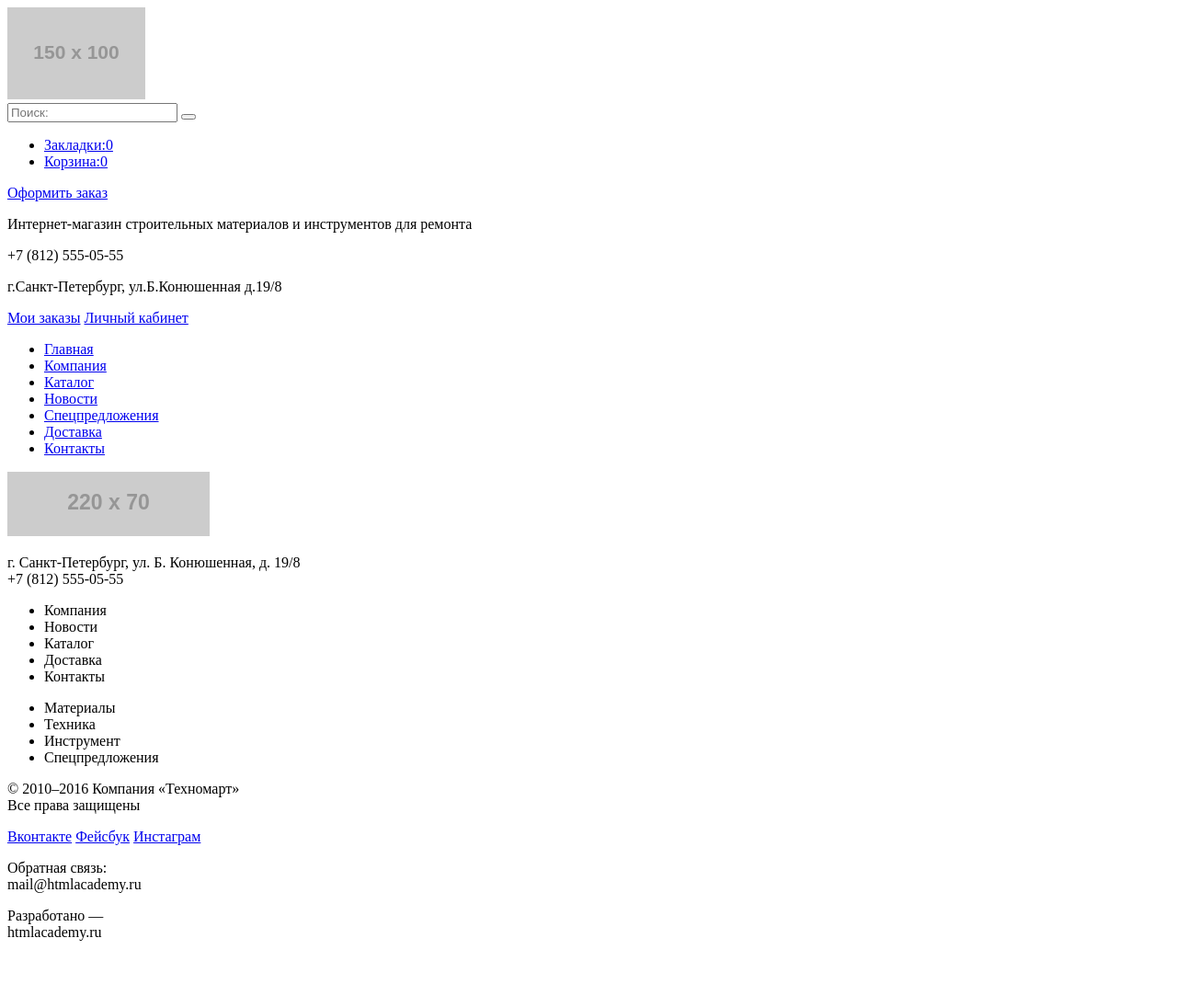
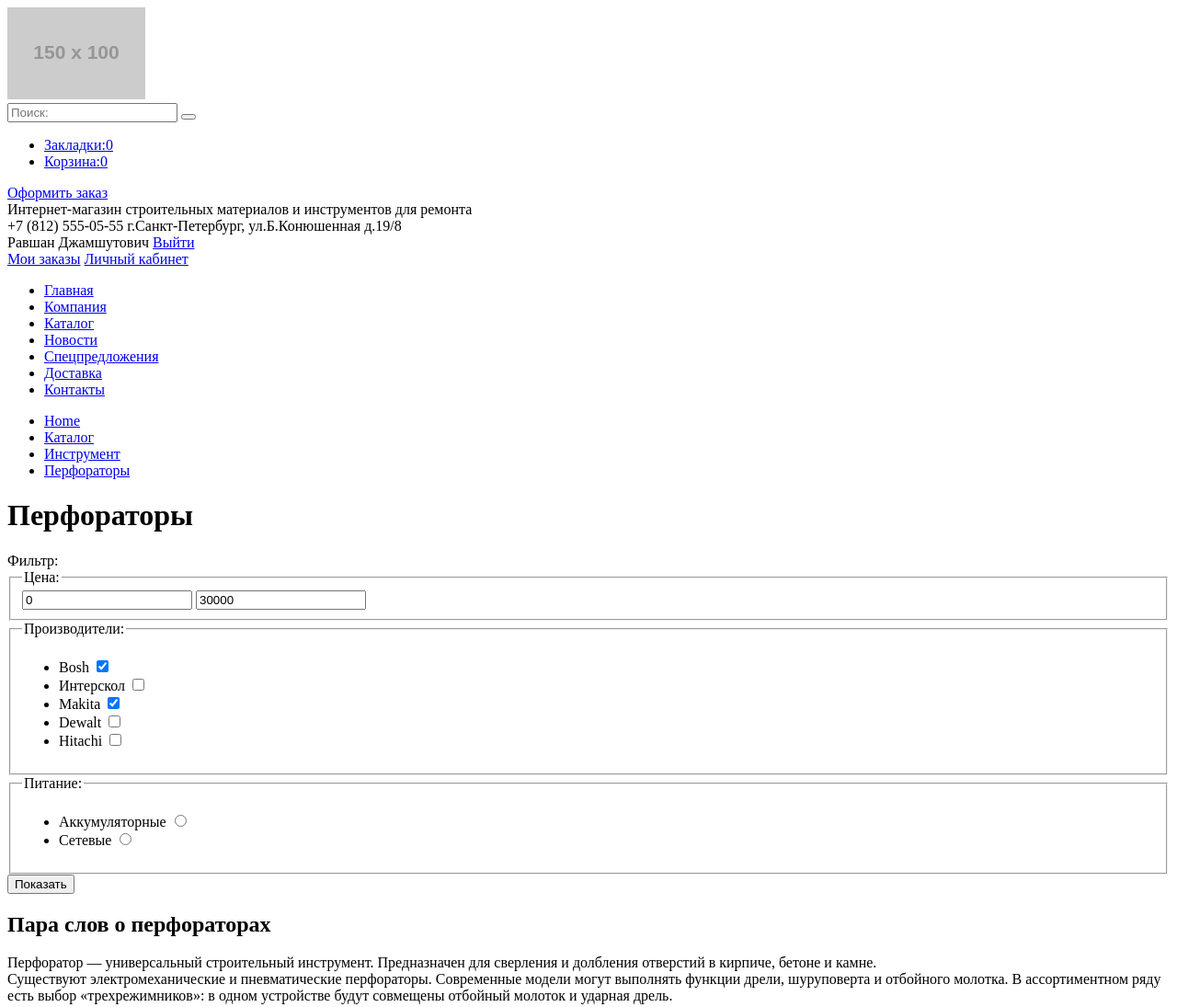
Before and after one commit to uncleego/184556-technomart, a plain HTML site: page catalog.html in a window 1280 px wide. Shown: the top 1095 px of the page at 92% size. Before the commit the page ends 1039 px from the top, so only its background shows below. Drawn offline with Linux system fonts and the light colour scheme; placeholder pictures from the web are drawn by us.

Commit message:
Сделал разметку фильтра и хлебных крошек

```diff
--- a/catalog.html
+++ b/catalog.html
@@ -22,10 +22,10 @@
                 <div class="header-links">
                     <ul class="header-links__list">
                         <li class="header-links__item">
-                            <a class="header-links__link" href="#">Закладки:<span>0</span></a>
+                            <a class="header-links__link" href="#">Закладки:<span class="header-links__bookmarks">0</span></a>
                         </li>
                         <li class="header-links__item">
-                            <a class="header-links__link" href="#">Корзина:<span>0</span></a>
+                            <a class="header-links__link" href="#">Корзина:<span class="header-links__basket">0</span></a>
                         </li>
                     </ul>
                 </div>
@@ -33,30 +33,26 @@
                     <a class="checkout__link" href="#">Оформить заказ</a>
                 </div>
             </div>
-            <div class="header-middle">
+            <div class="header-bottom">
                 <div class="info">
                     <div class="description">
-                        <p class="description__text">
+                        <span class="description__text">
                             Интернет-магазин строительных материалов и инструментов для ремонта
-                        </p>
+                        </span>
                     </div>
                     <div class="contacts">
-                        <div class="contacts__phone">
-                            <p class="contacts__phone-number">
-                                +7 (812) 555-05-55
-                            </p>
-                        </div>
-                        <div class="contacts__address">
-                            <p class="contacts__address-text">
-                                г.Санкт-Петербург, ул.Б.Конюшенная д.19/8
-                            </p>
-                        </div>
+                        <span class="contacts__phone">
+                            +7 (812) 555-05-55
+                        </span>
+                        <span class="contacts__address">
+                            г.Санкт-Петербург, ул.Б.Конюшенная д.19/8
+                        </span>
                     </div>
                 </div>
                 <div class="user-block">
                     <div class="user-profile">
-                        <p class="user-profile__name"></p>
-                        <a class="user-profile__sign-out" href="#"></a>
+                        <span class="user-profile__name">Равшан Джамшутович</span>
+                        <a class="user-profile__sign-out" href="#">Выйти</a>  <!--здесь вместо Выйти будет иконка-->
                     </div>
                     <div class="user-links">
                         <a class="user-links__orders" href="#">Мои заказы</a>
@@ -64,7 +60,7 @@
                     </div>
                 </div>
             </div>
-            <div class="header-bottom">
+            <nav class="main-navigation">
                 <ul class="navigation">
                     <li class="navigation__item">
                         <a class="navigation__link" href="#">Главная</a>
@@ -88,10 +84,80 @@
                         <a class="navigation__link" href="#">Контакты</a>
                     </li>
                 </ul>
-            </div>
+            </nav>
         </div>
     </header>
-    <main class="wrapper"></main>
+    <main class="wrapper">
+        <div class="breadcrumbs">
+            <ul class="breadcrumbs__list">
+                <li class="breadcrumbs__item"><a href="index.html">Home</a></li> <!--вместо Home будет иконка-->
+                <li class="breadcrumbs__item"><a href="#">Каталог</a></li>
+                <li class="breadcrumbs__item"><a href="#">Инструмент</a></li>
+                <li class="breadcrumbs__item"><a href="#">Перфораторы</a></li>
+            </ul>
+        </div>
+        <div class="catalog-title">
+            <h1 class="catalog-title__text">Перфораторы</h1>
+        </div>
+        <div class="filter">
+            <span class="filter__title">Фильтр:</span>
+            <form class="filter-form" action="#" method="">
+                <fieldset>
+                    <legend>Цена:</legend>
+                    <div class="filter-form__slider"></div>
+                    <input type="text" id="min-cost" value="0">
+                    <input type="text" id="max-cost" value="30000">
+                </fieldset>
+                <fieldset>
+                    <legend>Производители:</legend>
+                    <ul class="producer">
+                        <li class="producer__item">
+                            <label for="bosh">Bosh</label>
+                            <input type="checkbox" name="bosh" id="bosh" checked>
+                        </li>
+                        <li class="producer__item">
+                            <label for="interskol">Интерскол</label>
+                            <input type="checkbox" name="interskol" id="interskol">
+                        </li>
+                        <li class="producer__item">
+                            <label for="makita">Makita</label>
+                            <input type="checkbox" name="makita" id="makita" checked>
+                        </li>
+                        <li class="producer__item">
+                            <label for="dewalt">Dewalt</label>
+                            <input type="checkbox" name="dewalt" id="dewalt">
+                        </li>
+                        <li class="producer__item">
+                            <label for="hitachi">Hitachi</label>
+                            <input type="checkbox" name="hitachi" id="hitachi">
+                        </li>
+                    </ul>
+                </fieldset>
+                <fieldset>
+                    <legend>Питание:</legend>
+                    <ul class="power">
+                        <li class="power__item">
+                            <label for="acc">Аккумуляторные</label>
+                            <input type="radio" name="power" value="accum" id="acc">
+                        </li>
+                        <li class="power__item">
+                            <label for="net">Сетевые</label>
+                            <input type="radio" name="power" value="network" id="net">
+                        </li>
+                    </ul>
+                </fieldset>
+                <button type="submit">Показать</button>
+            </form>
+        </div>
+        <div class="product"></div>
+        <div class="product-description">
+            <h2>Пара слов о перфораторах</h2>
+            <p>
+                Перфоратор — универсальный строительный инструмент. Предназначен для сверления и долбления отверстий в кирпиче, бетоне и камне.<br>
+                Существуют электромеханические и пневматические перфораторы. Современные модели могут выполнять функции дрели, шуруповерта и отбойного молотка. В ассортиментном ряду есть выбор «трехрежимников»: в одном устройстве будут совмещены отбойный молоток и ударная дрель.
+            </p>
+        </div>
+    </main>
     <footer class="main-footer">
         <div class="wrapper">
             <div class="footer-top">
```
